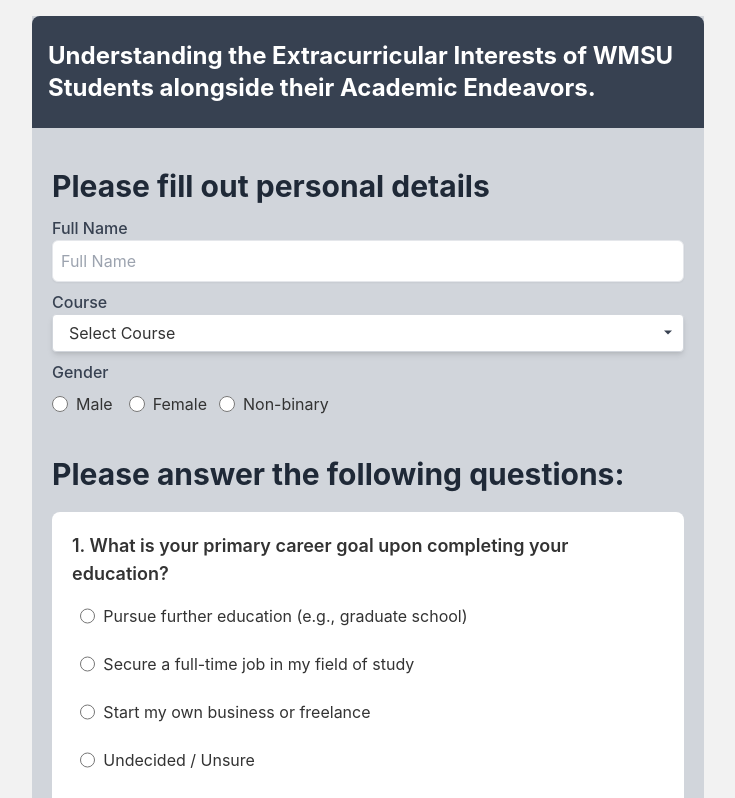
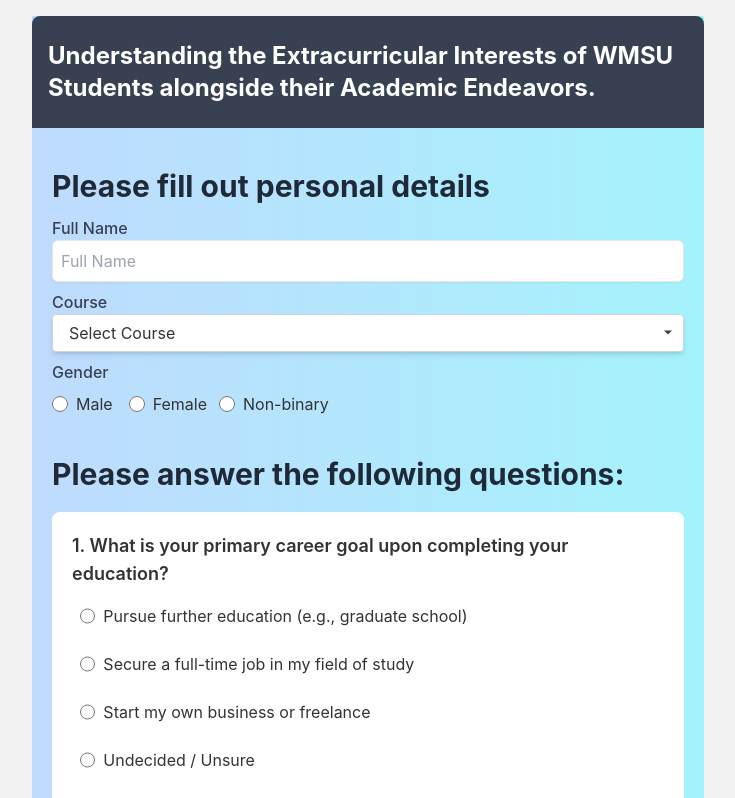
Before and after one commit to JMarkDev/online_survey, a React (Vite) app: page /#/ in a window 1280 px wide. Shown: the top 798 px of the page, without its empty margins (272-1007 px from the left). Built offline with nearby package versions, Linux system fonts and the light colour scheme.

Commit message:
update form

```diff
--- a/src/pages/Survey.jsx
+++ b/src/pages/Survey.jsx
@@ -164,7 +164,7 @@
           theme="light"
         />
         <ToastContainer />
-        <div className="container bg-gray-300 max-w-2xl my-4 pb-4 m-auto">
+        <div className="container bg-gradient-to-r from-blue-200 to-cyan-200 max-w-2xl my-4 pb-4 m-auto">
           <header className="bg-gray-700 text-white py-6 px-4 rounded-t-lg">
             <h1 className="text-lg md:text-2xl font-bold leading-tight">
               Understanding the Extracurricular Interests of WMSU Students
```
